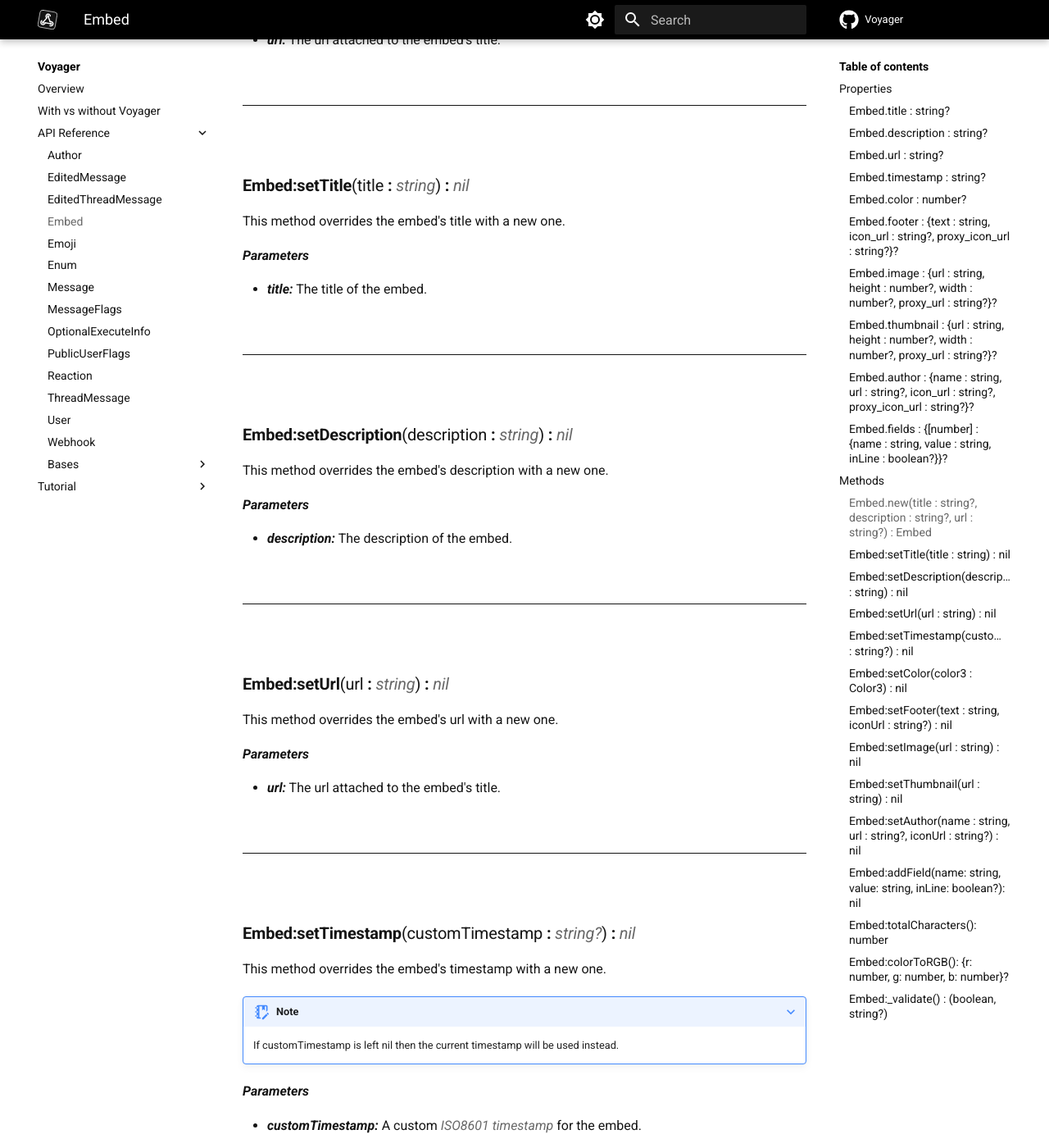
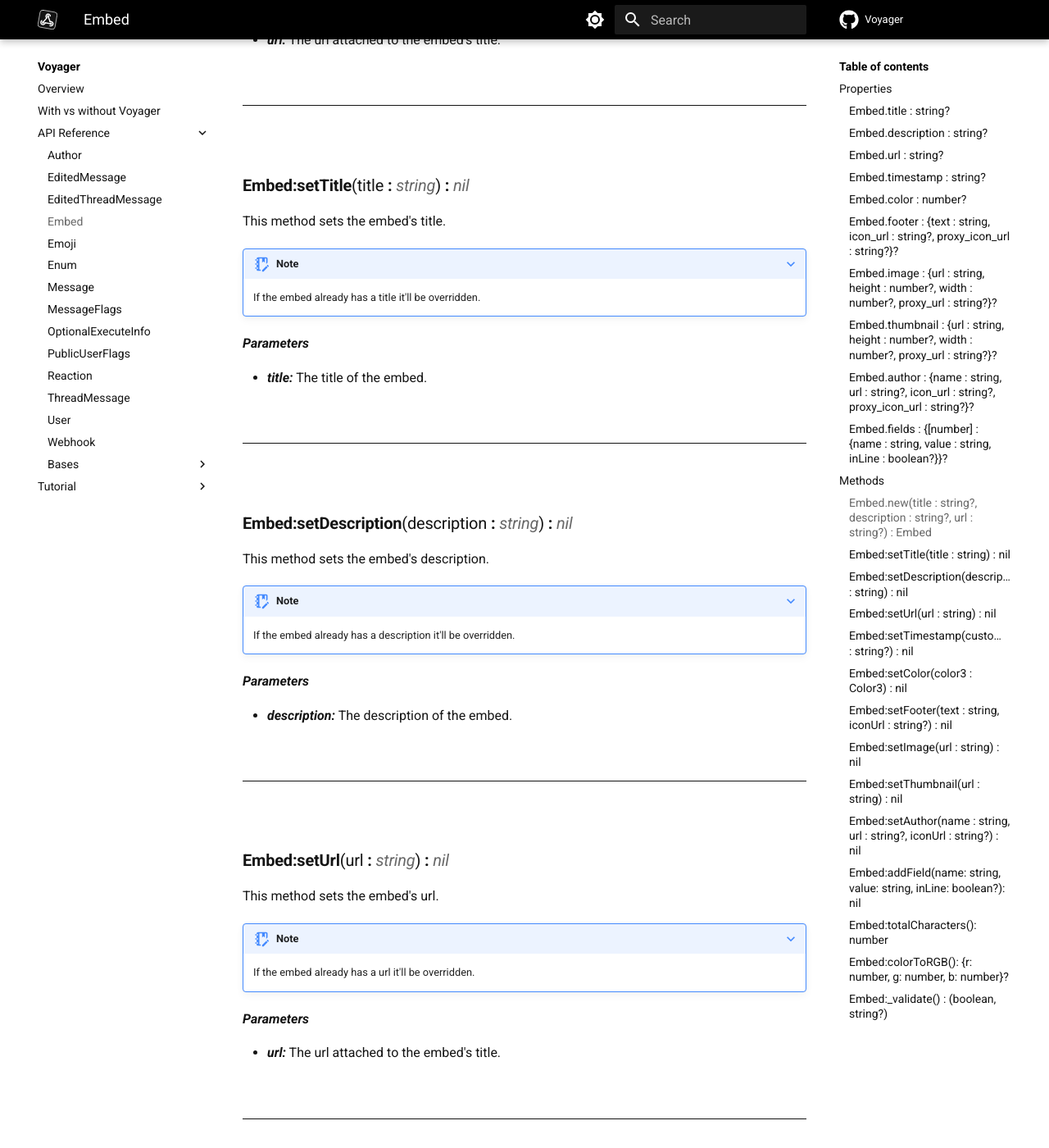
Before and after one commit to Jodenee/Voyager, an MkDocs documentation site: the page built from docs/API Reference/Embed.md, in a window 1280 px wide and 1400 px high, scrolled down 3463 px. Shown: the whole window at 82% size. Built offline with MkDocs 1.6.1 and Material for MkDocs 9.7.7, drawn with Linux system fonts in a browser that asks for light colours; comment, search, counter and statistics services are not loaded; the version menu is left out; some of the changed text lies outside the part shown.

Commit message:
Update Embed.md
Changed some wording

```diff
--- a/docs/API Reference/Embed.md
+++ b/docs/API Reference/Embed.md
@@ -43,7 +43,7 @@ An [*ISO8601 timestamp*](https://www.iso.org/iso-8601-date-and-time-format.html)
 <br />
 
 ### **Embed.color :** [*number?*](https://create.roblox.com/docs/scripting/luau/numbers)
-The embed's color code.
+A number representing the embed's color.
 
 <br />
 
@@ -132,7 +132,10 @@ This method returns a new Embed object.
 <br />
 
 ### **Embed:setTitle**(title **:** [*string*](https://create.roblox.com/docs/scripting/luau/strings)) **:** [*nil*](https://create.roblox.com/docs/scripting/luau/nil)
-This method overrides the embed's title with a new one.
+This method sets the embed's title.
+
+???+ note
+    If the embed already has a title it'll be overridden.
 
 ***Parameters***
 
@@ -145,7 +148,10 @@ This method overrides the embed's title with a new one.
 <br />
 
 ### **Embed:setDescription**(description **:** [*string*](https://create.roblox.com/docs/scripting/luau/strings)) **:** [*nil*](https://create.roblox.com/docs/scripting/luau/nil)
-This method overrides the embed's description with a new one.
+This method sets the embed's description.
+
+???+ note
+    If the embed already has a description it'll be overridden.
 
 ***Parameters***
 
@@ -158,7 +164,10 @@ This method overrides the embed's description with a new one.
 <br />
 
 ### **Embed:setUrl**(url **:** [*string*](https://create.roblox.com/docs/scripting/luau/strings)) **:** [*nil*](https://create.roblox.com/docs/scripting/luau/nil)
-This method overrides the embed's url with a new one.
+This method sets the embed's url.
+
+???+ note
+    If the embed already has a url it'll be overridden.
 
 ***Parameters***
 
@@ -171,10 +180,13 @@ This method overrides the embed's url with a new one.
 <br />
 
 ### **Embed:setTimestamp**(customTimestamp **:** [*string?*](https://create.roblox.com/docs/scripting/luau/strings)) **:** [*nil*](https://create.roblox.com/docs/scripting/luau/nil)
-This method overrides the embed's timestamp with a new one.
+This method sets the embed's timestamp.
 
 ???+ note
     If customTimestamp is left nil then the current timestamp will be used instead.
+
+???+ note
+    If the embed already has a timestamp it'll be overridden.
 
 ***Parameters***
 
@@ -187,7 +199,10 @@ This method overrides the embed's timestamp with a new one.
 <br />
 
 ### **Embed:setColor**(color3 **:** [*Color3*](https://create.roblox.com/docs/reference/engine/datatypes/Color3)) **:** [*nil*](https://create.roblox.com/docs/scripting/luau/nil)
-This method overrides the embed's color code with a new one.
+This method sets the embed's color code.
+
+???+ note
+    If the embed already has a color it'll be overridden.
 
 ***Parameters***
 
@@ -200,7 +215,10 @@ This method overrides the embed's color code with a new one.
 <br />
 
 ### **Embed:setFooter**(text **:** [*string*](https://create.roblox.com/docs/scripting/luau/strings), iconUrl **:** [*string?*](https://create.roblox.com/docs/scripting/luau/strings)) **:** [*nil*](https://create.roblox.com/docs/scripting/luau/nil)
-This method overrides the embed's footer with a new one.
+This method sets the embed's footer.
+
+???+ note
+    If the embed already has a footer it'll be overridden.
 
 ???+ warning
     Only HTTPs urls are supported for the iconUrl parameter.
@@ -217,7 +235,10 @@ This method overrides the embed's footer with a new one.
 <br />
 
 ### **Embed:setImage**(url **:** [*string*](https://create.roblox.com/docs/scripting/luau/strings)) **:** [*nil*](https://create.roblox.com/docs/scripting/luau/nil)
-This method overrides the embed's image with a new one.
+This method sets the embed's image.
+
+???+ note
+    If the embed already has an image it'll be overridden.
 
 ???+ warning
     Only HTTPs urls are supported for the url parameter.
@@ -233,7 +254,10 @@ This method overrides the embed's image with a new one.
 <br />
 
 ### **Embed:setThumbnail**(url **:** [*string*](https://create.roblox.com/docs/scripting/luau/strings)) **:** [*nil*](https://create.roblox.com/docs/scripting/luau/nil)
-This method overrides the embed's thumbnail with a new one.
+This method sets the embed's thumbnail.
+
+???+ note
+    If the embed already has a thumbnail it'll be overridden.
 
 ???+ warning
     Only HTTPs urls are supported for the url parameter.
@@ -249,7 +273,10 @@ This method overrides the embed's thumbnail with a new one.
 <br />
 
 ### **Embed:setAuthor**(name **:** [*string*](https://create.roblox.com/docs/scripting/luau/strings), url **:** [*string?*](https://create.roblox.com/docs/scripting/luau/strings), iconUrl **:** [*string?*](https://create.roblox.com/docs/scripting/luau/strings)) **:** [*nil*](https://create.roblox.com/docs/scripting/luau/nil)
-This method overrides the embed's author with a new one.
+This method sets the embed's author.
+
+???+ note
+    If the embed already has an author it'll be overridden.
 
 ???+ warning
     Only HTTPs urls are supported for the iconUrl parameter.
```
